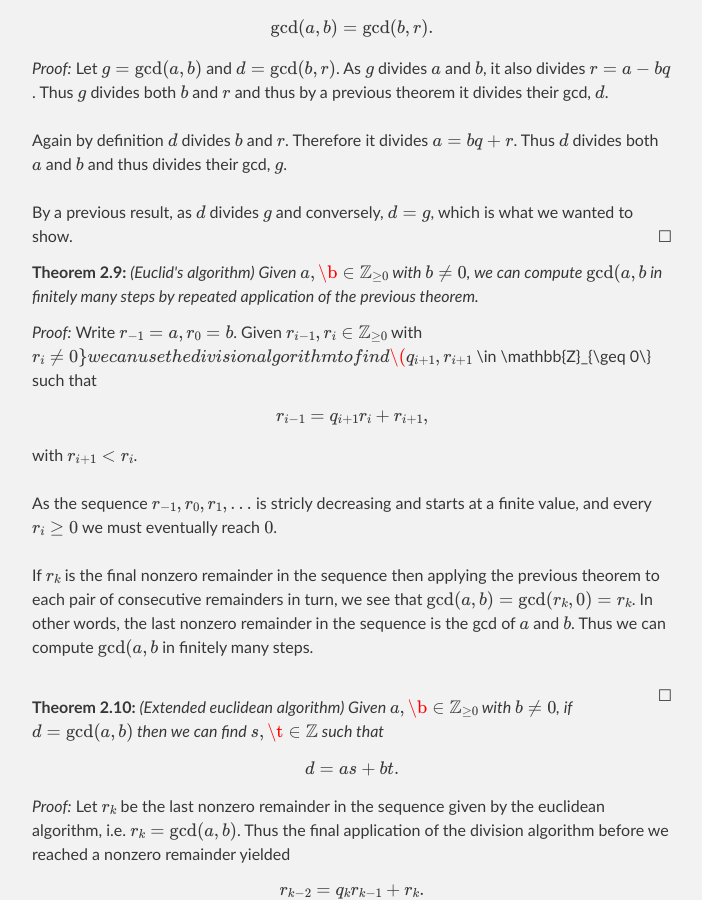
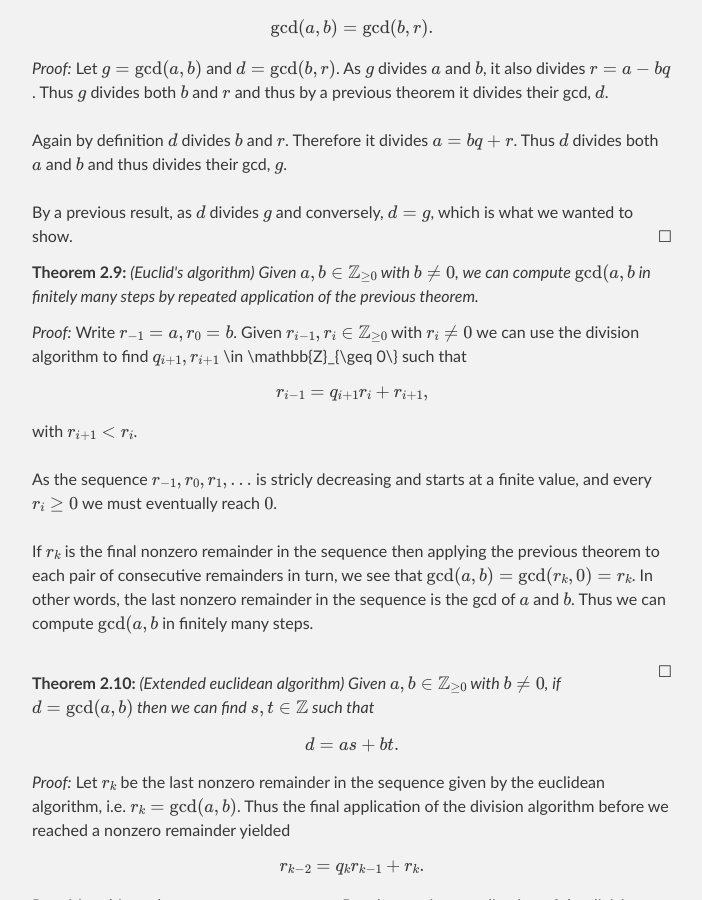
Before and after one commit to wbhart/SimpleMath, a Jekyll site: the page built from test.html, in a window 1280 px wide and 900 px high, scrolled down 2639 px. Shown: the whole window, without its empty margins (288-990 px from the left). Built offline with Jekyll 4.4.1, drawn with Linux system fonts in a browser that asks for light colours; formulas are drawn with MathJax 3.

```diff
--- a/test.html
+++ b/test.html
@@ -148,11 +148,11 @@ both \(a\) and \(b\) and thus divides their gcd, \(g\). </br></br>
 By a previous result, as \(d\) divides \(g\) and conversely, \(d = g\), which is what we wanted to show.
 </proof>
 
-<theorem> (Euclid's algorithm) Given \(a, \b \in \mathbb{Z}_{\geq 0}\) with \(b \neq 0\), we can compute \(\gcd(a, b\)
+<theorem> (Euclid's algorithm) Given \(a, b \in \mathbb{Z}_{\geq 0}\) with \(b \neq 0\), we can compute \(\gcd(a, b\)
 in finitely many steps by repeated application of the previous theorem.
 </theorem>
 
-<proof> Write \(r_{-1} = a, r_0 = b\). Given \(r_{i-1}, r_i \in \mathbb{Z}_{\geq 0}\) with \(r_i \neq 0\} we can use
+<proof> Write \(r_{-1} = a, r_0 = b\). Given \(r_{i-1}, r_i \in \mathbb{Z}_{\geq 0}\) with \(r_i \neq 0\) we can use
 the division algorithm to find \(q_{i+1}, r_{i+1}\) \in \mathbb{Z}_{\geq 0\} such that
 \[r_{i-1} = q_{i+1}r_i + r_{i+1},\]
 with \(r_{i+1} < r_i\). </br></br>
@@ -165,8 +165,8 @@ remainders in turn, we see that \(\gcd(a, b) = \gcd(r_k, 0) = r_k\). In other wo
 sequence is the gcd of \(a\) and \(b\). Thus we can compute \(\gcd(a, b\) in finitely many steps. </br></br>
 </proof>
 
-<theorem> (Extended euclidean algorithm) Given \(a, \b \in \mathbb{Z}_{\geq 0}\) with \(b \neq 0\), if \(d = \gcd(a, b)\)
-then we can find \(s, \t \in \mathbb{Z}\) such that
+<theorem> (Extended euclidean algorithm) Given \(a, b \in \mathbb{Z}_{\geq 0}\) with \(b \neq 0\), if \(d = \gcd(a, b)\)
+then we can find \(s, t \in \mathbb{Z}\) such that
 \[d = as + bt.\]
 </theorem>
 
```
